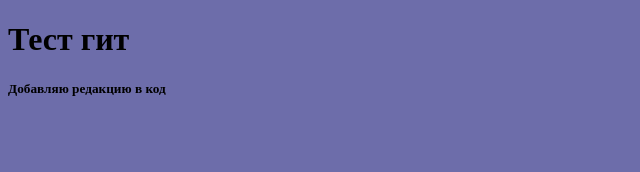
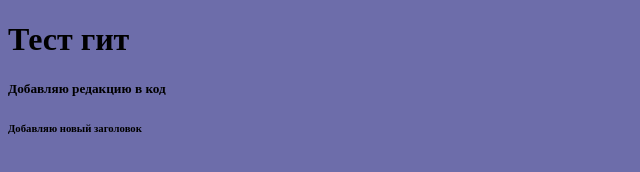
Before and after one commit to lesnichiyy55/test, a plain HTML site: page index.html in a window 1280 px wide. Shown: the whole page, without its empty margins (0-640 px from the left). Drawn offline with Linux system fonts and the light colour scheme.

Commit message:
добаввил еще один заголовок. Коммент из редактора

```diff
--- a/index.html
+++ b/index.html
@@ -11,5 +11,6 @@
 <body class="container">
 	<h1>Тест гит</h1>
 	<h5>Добавляю редакцию в код</h5>
+	<h6>Добавляю новый заголовок</h6>
 </body>
 </html>
```
